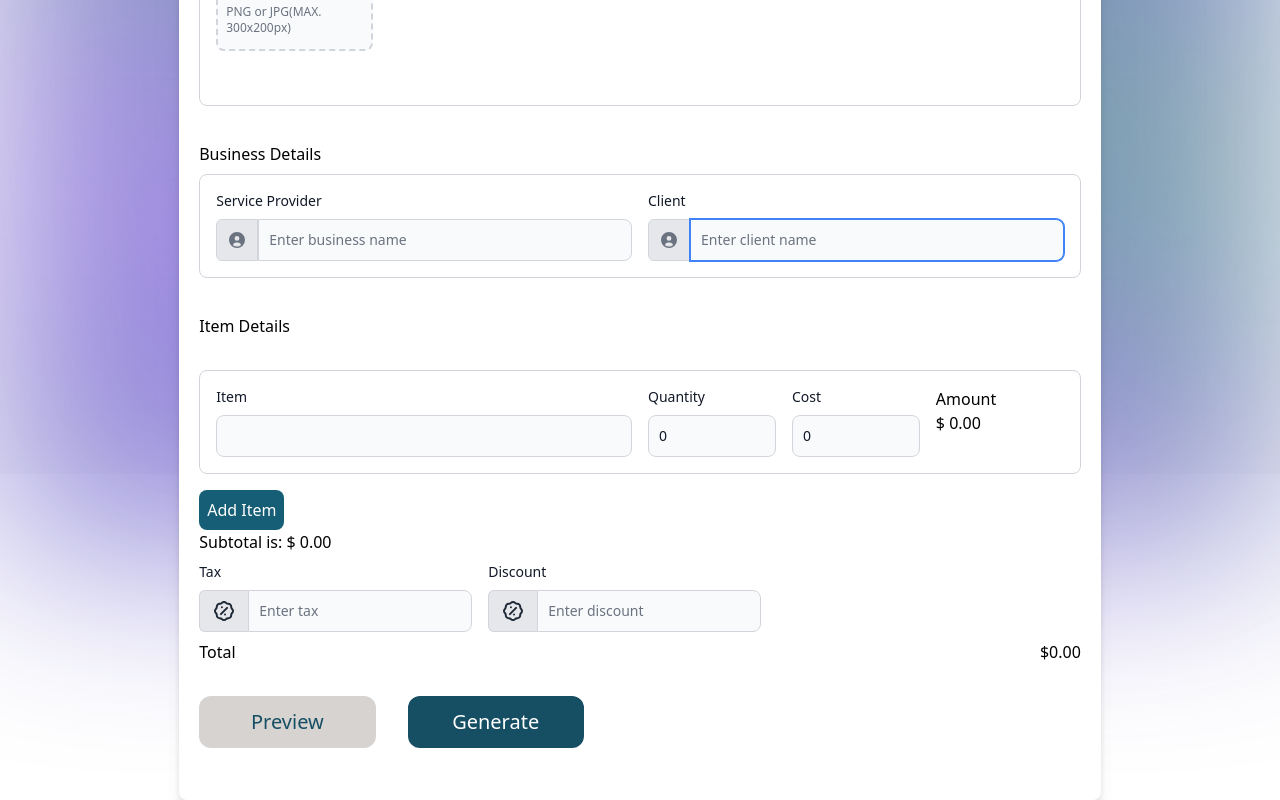
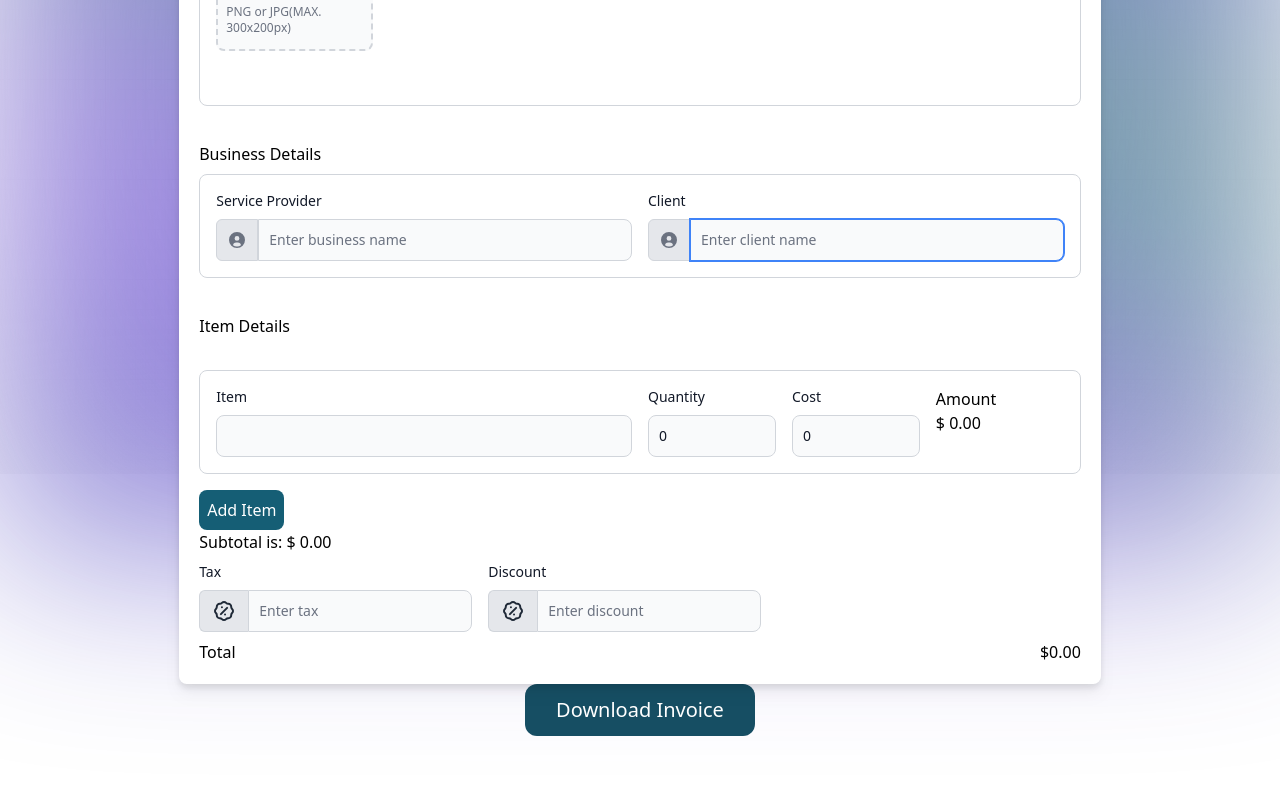
Before and after one commit to emmanuelkumah/invoicer, a Next.js app: page /dashboard in a window 1280 px wide. Shown: the part 326-1126 px from the top of the page. After the commit the page ends 1062 px from the top, so only its background shows below. Built offline with nearby package versions, Linux system fonts and the light colour scheme.

Commit message:
Feat: Download invoice as PDF

```diff
--- a/app/dashboard/page.tsx
+++ b/app/dashboard/page.tsx
@@ -1,7 +1,12 @@
 "use client";
+
 import Form from "@components/Form";
 const AppPage = () => {
-  return <Form />;
+  return (
+    <>
+      <Form />
+    </>
+  );
 };
 
 export default AppPage;
--- a/app/dashboard/sample.tsx
+++ /dev/null
@@ -1,195 +0,0 @@
-import React from "react";
-
-const sample = () => {
-  return (
-    <div>
-      {/*  <section>
-        <h2 className="text-2xl text-center my-3">Invoice Details</h2>
-        <div className="grid grid-cols-1 border-3 gap-4 sm:grid-cols-5">
-          <div>
-            <input type="file" name="" id="" />
-          </div>
-          <div className="flex flex-col">
-            <label htmlFor="invoiceNo">Invoice Number</label>
-            <div className="flex relative rounded-lg shadow-sm ring-1 ring-inset ring-gray-300">
-              <span className="flex items-center bg-slate-500 text-cyan-50 border-0 px-2 rounded-l-lg">
-                #
-              </span>
-              <input
-                className="block flex-1 border-0 bg-transparent py-1.5 pl-1 text-gray-900  focus:ring-0 sm:text-sm sm:leading-6"
-                type="number"
-                name="invoiceNumber"
-                id="invoiceNumber"
-                min="1"
-                step="1"
-                value={invoiceNumber}
-                onChange={() => console.log("change nu")}
-              />
-            </div>
-          </div>
-          <div className="flex flex-col">
-            <label htmlFor="invDate">Invoice Date</label>
-            <div className="flex relative rounded-lg shadow-sm ring-1 ring-inset ring-gray-300 sm:max-w-md">
-              <input
-                className="block flex-1 border-0 bg-transparent py-1.5 pl-1 text-gray-900  focus:ring-0 sm:text-sm sm:leading-6"
-                type="date"
-                name="invDate"
-                id="invDate"
-              />
-            </div>
-          </div>
-          <div className="flex flex-col">
-            <label htmlFor="dueDate">Due Date</label>
-            <div className="flex relative rounded-lg shadow-sm ring-1 ring-inset ring-gray-300 sm:max-w-md">
-              <input
-                className="block flex-1 border-0 bg-transparent py-1.5 pl-1 text-gray-900  focus:ring-0 sm:text-sm sm:leading-6"
-                type="date"
-                name="dueDate"
-                id="dueDate"
-              />
-            </div>
-          </div>
-          <div className="flex flex-col">
-            <label
-              htmlFor="countries"
-              className="block mb-2 text-sm font-medium text-gray-900 dark:text-white"
-            >
-              Select an option
-            </label>
-            <select
-              id="countries"
-              className="bg-gray-50 border border-gray-300 text-gray-900 text-sm rounded-lg focus:ring-blue-500 focus:border-blue-500 block w-full p-2.5 dark:bg-gray-700 dark:border-gray-600 dark:placeholder-gray-400 dark:text-white dark:focus:ring-blue-500 dark:focus:border-blue-500"
-            >
-              <option selected>Choose a country</option>
-              <option value="US">United States</option>
-              <option value="CA">Canada</option>
-              <option value="FR">France</option>
-              <option value="DE">Germany</option>
-            </select>
-          </div>
-        </div>
-      </section>
-      <section>
-        <h2 className="text-2xl text-center my-3">Business Information</h2>
-        <div className="grid grid-cols-1 border-3 gap-4 sm:grid-cols-2">
-          <div className="flex flex-col">
-            <label className="font-bold py-2" htmlFor="serviceProvider">
-              Service Provider
-            </label>
-            <div className="flex relative rounded-lg shadow-sm ring-1 ring-inset ring-gray-300 sm:max-w-md">
-              <input
-                className="block flex-1 border-0 bg-transparent py-1.5 pl-1 text-gray-900 placeholder:text-gray-400 focus:ring-0 sm:text-sm sm:leading-6"
-                type="text"
-                name="serviceProvider"
-                id="serviceProvider"
-                placeholder="Who is this invoice from ?"
-              />
-            </div>
-          </div>
-          <div className="flex flex-col">
-            <label className="font-bold py-2" htmlFor="client">
-              Client
-            </label>
-            <div className="flex relative rounded-lg shadow-sm ring-1 ring-inset ring-gray-300 sm:max-w-md">
-              <input
-                className="block flex-1 border-0 bg-transparent py-1.5 pl-1 text-gray-900 placeholder:text-gray-400 focus:ring-0 sm:text-sm sm:leading-6"
-                type="text"
-                name="client"
-                id="client"
-                placeholder="Who is this invoice to?"
-              />
-            </div>
-          </div>{" "}
-        </div>
-      </section>
-      <section>
-        <h2 className="text-2xl text-center my-3">Item Details</h2>
-        <div className="grid grid-cols-1 border-3 gap-4 sm:grid-cols-6 sm:gap-3">
-          <div className="sm:col-span-3">
-            <label htmlFor="item">Item</label>
-            <div className="flex relative rounded-lg shadow-sm ring-1 ring-inset ring-gray-300 sm:w-full">
-              <input
-                className="block flex-1 border-0 bg-transparent py-1.5 pl-1 text-gray-900 placeholder:text-gray-400 focus:ring-0 sm:text-sm sm:leading-6"
-                type="text"
-                name=""
-                id="item"
-                placeholder="Description of item "
-              />
-            </div>
-          </div>
-          <div className="flex flex-col">
-            <label htmlFor="quantity">Quantity</label>
-            <div className="flex relative rounded-lg shadow-sm ring-1 ring-inset ring-gray-300 sm:w-full">
-              <input
-                className="block flex-1 border-0 bg-transparent py-1.5 pl-1 text-gray-900 placeholder:text-gray-400 focus:ring-0 sm:text-sm sm:leading-6"
-                type="number"
-                name=""
-                id="quantity"
-              />
-            </div>
-          </div>
-          <div className="flex flex-col">
-            <label htmlFor="rate">Cost</label>
-            <div className="flex relative rounded-lg shadow-sm ring-1 ring-inset ring-gray-300 sm:w-full">
-              <input
-                className="block flex-1 border-0 bg-transparent py-1.5 pl-1 text-gray-900 placeholder:text-gray-400 focus:ring-0 sm:text-sm sm:leading-6"
-                type="number"
-                name=""
-                id="cost"
-              />
-            </div>
-          </div>
-          <div className="flex flex-row justify-between sm:items-center">
-            <h3 className="text-2xl">Amount</h3>
-            <p>3000</p>
-          </div>
-        </div>
-        <button className="bg-indigo-500 rounded-md p-3 text-white my-3 hover:bg-green-900">
-          Add Item
-        </button>
-      </section>
-      <section className="flex flex-col sm:flex-row">
-        <div className="flex justify-between items-center">
-          <h3 className="text-3xl">SubTotal:</h3>
-          <p className="text-2xl px-2">3000</p>
-        </div>
-        <div className="flex flex-row justify-between items-center">
-          <label htmlFor="tax">Tax</label>
-          <div className="flex relative rounded-lg shadow-sm ring-1 ring-inset ring-gray-300 sm:mx-4">
-            <input
-              className="block flex-1 border-0 bg-transparent py-1.5 pl-1 text-gray-900 placeholder:text-gray-400 focus:ring-0 sm:text-sm sm:leading-6"
-              type="number"
-              name=""
-              id="tax"
-            />
-          </div>
-        </div>
-        <div className="flex flex-row justify-between items-center mt-5 sm:mt-0">
-          <label htmlFor="discount">Discount</label>
-          <div className="flex relative rounded-lg shadow-sm ring-1 ring-inset ring-gray-300 sm:mx-4">
-            <input
-              className="block flex-1 border-0 bg-transparent py-1.5 pl-1 text-gray-900 placeholder:text-gray-400 focus:ring-0 sm:text-sm sm:leading-6"
-              type="number"
-              name=""
-              id="discount"
-            />
-          </div>
-        </div>
-        <div className="flex flex-row justify-between mt-5 sm:mt-0 sm:items-center">
-          <h2 className="text-3xl">Total:</h2>
-          <p className="text-3xl px-3">$4000</p>
-        </div>
-      </section>
-      <section className="flex flex-row gap-4 mt-4 sm:gap-8 sm:my-8">
-        <button className="bg-stone-300	 rounded-xl p-3 text-cyan-900 text-xl w-full sm:w-[20%]">
-          Preview
-        </button>
-        <button className="bg-cyan-900 rounded-xl p-3 text-white text-xl w-full sm:w-[20%]">
-          Generate{" "}
-        </button>
-      </section>*/}
-    </div>
-  );
-};
-
-export default sample;
--- a/components/Form.tsx
+++ b/components/Form.tsx
@@ -1,5 +1,7 @@
 "use client";
 import { v4 as uuidv4 } from "uuid";
+import html2canvas from "html2canvas";
+import jsPDF from "jspdf";
 import DisplayLogo from "./DisplayLogo";
 import InvoiceClient from "./FormFields/InvoiceClient";
 import InvoiceCurrency from "./FormFields/InvoiceCurrency";
@@ -9,6 +11,8 @@ import InvoiceItem from "./FormFields/InvoiceItem";
 import InvoiceNumber from "./FormFields/InvoiceNumber";
 import InvoiceProvider from "./FormFields/InvoiceProvider";
 import InvoiceTotal from "./FormFields/InvoiceTotal";
+import { Button, Modal } from "flowbite-react";
+
 import { useState } from "react";
 
 interface InvoiceItem {
@@ -35,6 +39,7 @@ const Form = () => {
     { description: "", quantity: 0, cost: 0 },
   ]);
   const [isHovered, setIsHovered] = useState(false);
+  const [openModal, setOpenModal] = useState(false);
 
   const uploadCompanyLogo = (file: File) => {
     setSelectedImage(file);
@@ -65,6 +70,20 @@ const Form = () => {
     });
   };
 
+  const downloadInvoiceAsPDF = () => {
+    const invoiceInputs: any = document.getElementById("invoiceContent");
+
+    html2canvas(invoiceInputs).then((canvas) => {
+      const imgData = canvas.toDataURL("image/png");
+      const pdf = new jsPDF();
+      const pdfWidth = pdf.internal.pageSize.getWidth();
+      const pdfHeight = (canvas.height * pdfWidth) / canvas.width;
+
+      pdf.addImage(imgData, "PNG", 0, 0, pdfWidth, pdfHeight);
+      pdf.save("invoice.pdf");
+    });
+  };
+
   const calculateAmount = (invQuantity: number, invCost: number) => {
     return (invQuantity * invCost).toFixed(2);
   };
@@ -78,22 +97,11 @@ const Form = () => {
   const salesTaxAmount = (Number(tax) / 100) * subTotal;
   const totalAmountDue = totalAfterDiscount + salesTaxAmount;
 
-  const handleFormSubmission = (event: React.FormEvent<HTMLFormElement>) => {
-    event.preventDefault();
-    let formDetails = {
-      invNumber,
-      invDate,
-      dueDate,
-      selectedCurrency,
-      businessDetails,
-      invItems,
-    };
-    console.log(formDetails);
-  };
   return (
+    <>
       <form
         className="bg-white p-5 w-full rounded-lg drop-shadow-lg sm:w-[80%]"
-      onSubmit={handleFormSubmission}
+        id="invoiceContent"
       >
         <div className="grid place-items-center my-5">
           <input
@@ -273,15 +281,15 @@ const Form = () => {
           setDiscount={setDiscount}
           totalAmount={totalAmountDue}
         />
-      <section className="flex flex-row gap-4 mt-4 sm:gap-8 sm:my-8">
-        <button className="bg-stone-300	 rounded-xl p-3 text-cyan-900 text-xl w-full sm:w-[20%]">
-          Preview
+      </form>
+
+      <button
+        className="bg-cyan-900 rounded-xl p-3 text-white text-xl w-full sm:w-[20%]"
+        onClick={downloadInvoiceAsPDF}
+      >
+        Download Invoice{" "}
       </button>
-        <button className="bg-cyan-900 rounded-xl p-3 text-white text-xl w-full sm:w-[20%]">
-          Generate{" "}
-        </button>
-      </section>
-    </form>
+    </>
   );
 };
 
--- a/package.json
+++ b/package.json
@@ -13,7 +13,10 @@
     "@tailwindcss/forms": "^0.5.7",
     "flowbite": "^2.3.0",
     "flowbite-react": "^0.7.3",
+    "html2canvas": "^1.4.1",
     "js-datepicker": "^5.18.2",
+    "jspdf": "^2.5.1",
+    "jspdf-html2canvas": "^1.5.2",
     "next": "14.1.3",
     "react": "^18",
     "react-dom": "^18",
```
Also changed, not shown: 1 other file (tests, documents, lock files or other folders). Lines whose indentation alone changed are shown as unchanged.
